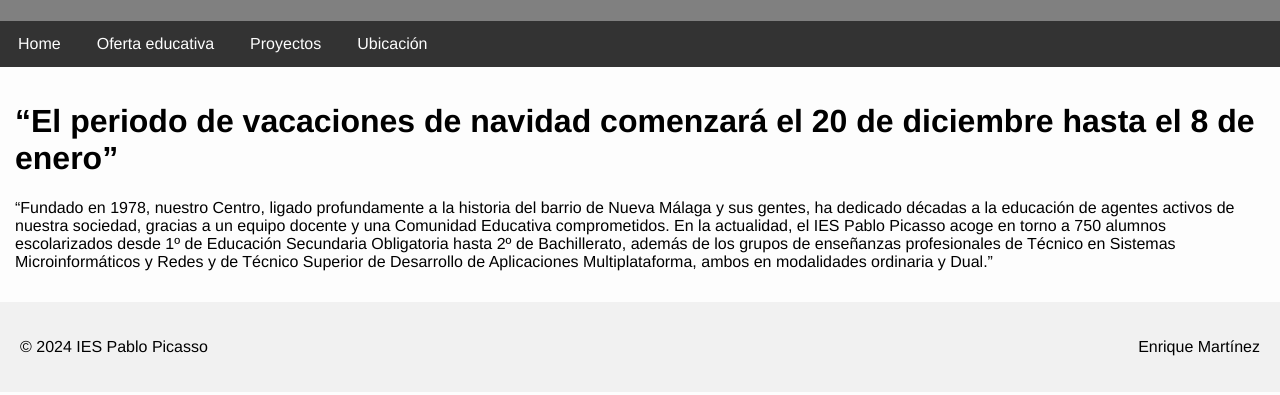
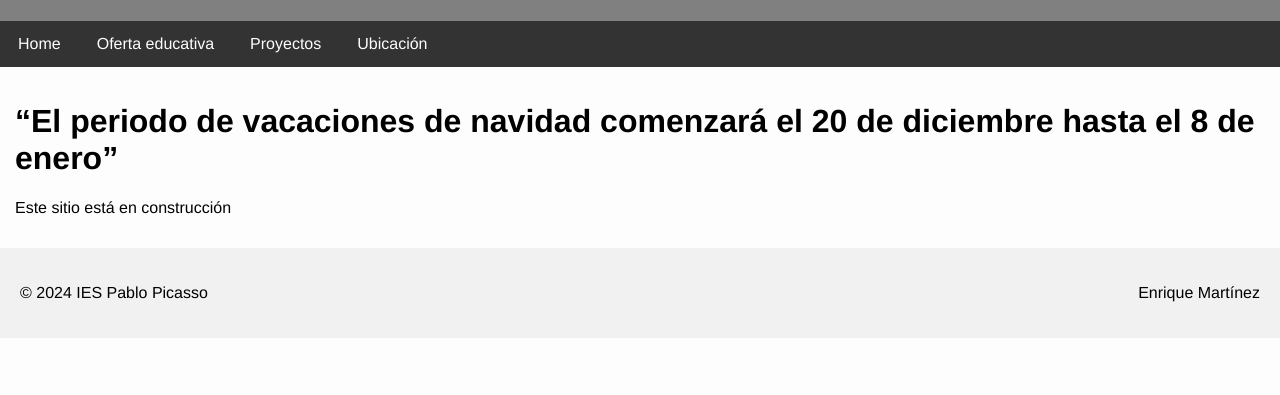
Before and after one commit to SamueDAM/ExamenGIT_Samuel, a plain HTML site: page ExamenGIT_Samuel/index.html in a window 1280 px wide. Shown: the part 99-494 px from the top of the page. Drawn offline with Linux system fonts and the light colour scheme.

Commit message:
Update index.html
este sitio está en construcción

```diff
--- a/ExamenGIT_Samuel/index.html
+++ b/ExamenGIT_Samuel/index.html
@@ -20,15 +20,7 @@
         <h1>“El periodo de vacaciones de navidad comenzará el 20 de
 diciembre hasta el 8 de enero” </h1>
         <p>
-            “Fundado en 1978, nuestro Centro, ligado profundamente a la historia del barrio de
-Nueva Málaga y sus gentes, ha dedicado décadas a la educación de agentes activos de
-nuestra sociedad, gracias a un equipo docente y una Comunidad Educativa
-comprometidos.
-En la actualidad, el IES Pablo Picasso acoge en torno a 750 alumnos escolarizados desde
-1º de Educación Secundaria Obligatoria hasta 2º de Bachillerato, además de los grupos
-de enseñanzas profesionales de Técnico en Sistemas Microinformáticos y Redes y de
-Técnico Superior de Desarrollo de Aplicaciones Multiplataforma, ambos en modalidades
-ordinaria y Dual.”
+            Este sitio está en construcción
         </p>
 
     </div>
```
